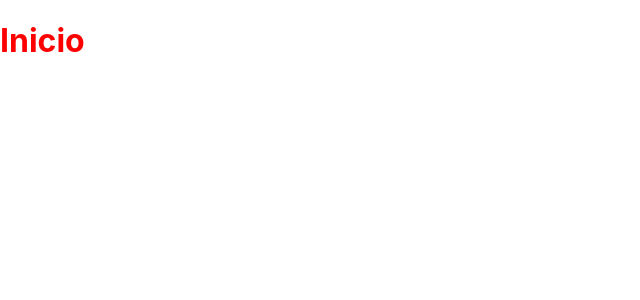
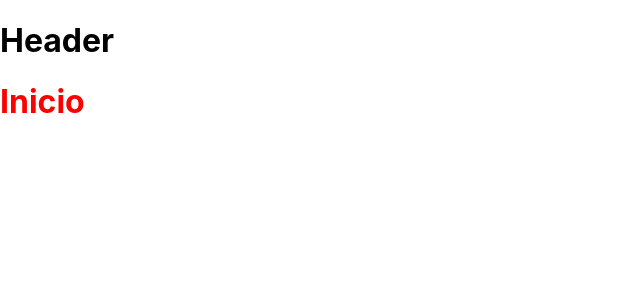
Before and after one commit to pipe473/meFoodTxell, a Next.js app: page / in a window 1280 px wide. Shown: the top 300 px of the page, without its empty margins (0-640 px from the left). Built offline with nearby package versions, Linux system fonts and the light colour scheme.

Commit message:
Creando un layout principal

```diff
--- /dev/null
+++ b/components/layout/Layout.js
@@ -0,0 +1,14 @@
+import React from 'react';
+
+const Layout = props => {
+    return (
+        <>
+            <h1>Header</h1>
+            <main>
+                {props.children}
+            </main>
+        </>
+     );
+}
+
+export default Layout;
--- a/pages/index.js
+++ b/pages/index.js
@@ -1,5 +1,6 @@
-import Head from 'next/head';
-import styles from '../styles/Home.module.css';
+import React from 'react';
+import Layout from '../components/layout/Layout';
+
 import styled from '@emotion/styled';
 
 const Heading = styled.h1`
@@ -8,8 +9,10 @@
 
 export default function Home() {
   return (
-    <div>
-      <Heading>Inicio</Heading>
-    </div>
-  )
+    <Layout>
+      <div>
+        <Heading>Inicio</Heading>
+      </div>
+    </Layout>
+  );
 }
```
